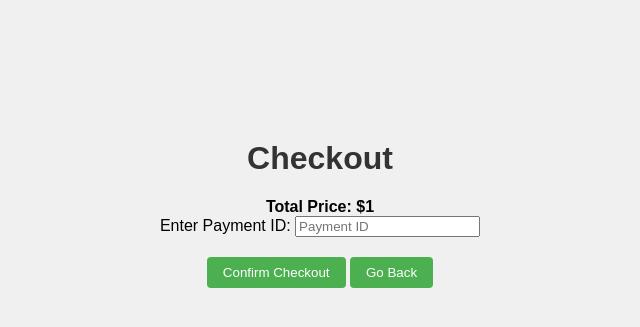
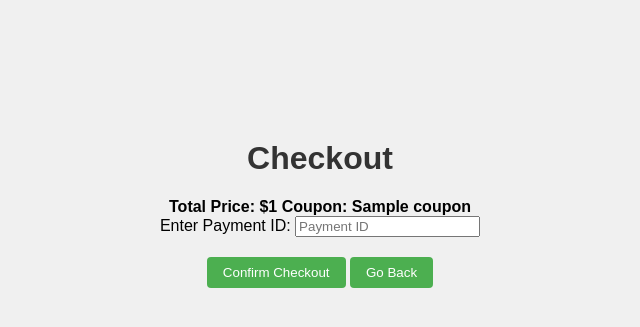
Before and after one commit to himangg/Digital-Konbini, a Flask app: template DBMS_Frontend/templates/checkout.html in a window 1280 px wide. Shown: the part 197-524 px from the top of the page, without its empty margins (320-960 px from the left). Run offline with Flask 3, Linux system fonts and the light colour scheme; the template is opened without the code that fills it: most values are stand-ins (such as "Sample title", 1, 10 or a date in 2020).

Commit message:
Update checkout.html

```diff
--- a/DBMS_Frontend/templates/checkout.html
+++ b/DBMS_Frontend/templates/checkout.html
@@ -77,6 +77,7 @@
         <h1>Checkout</h1>
         <div class="total-price">
             Total Price: ${{ total_price }}
+            Coupon: {{ coupon }}
         </div>
         <div class="payment-id">
             <!-- Add a box for the customer to enter the payment ID -->
```
